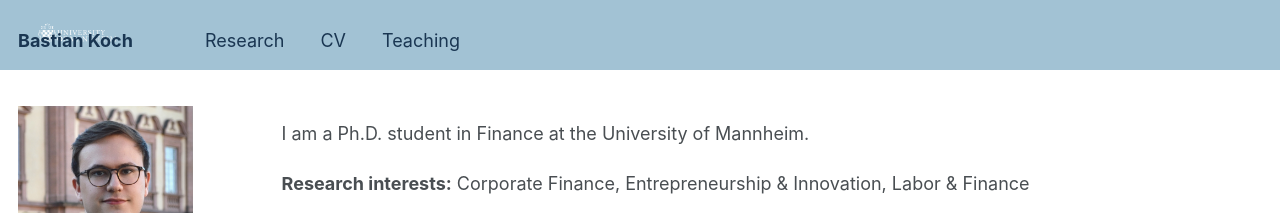
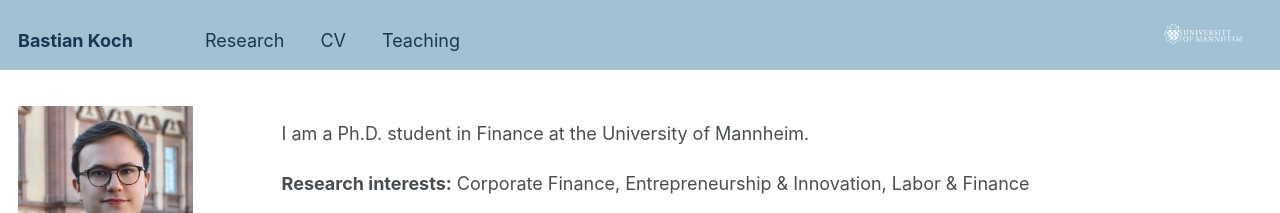
Before and after one commit to BastianKoch/BastianKoch.github.io, a Jekyll site: the page built from _pages/about.md, in a window 1280 px wide. Shown: the top 213 px of the page. Built offline with Jekyll 4.4.1, drawn with Linux system fonts in a browser that asks for light colours.

Commit message:
Move logo back to right, hide on mobile
Co-Authored-By: Claude Sonnet 4.6 <noreply@anthropic.com>

```diff
--- a/_includes/masthead.html
+++ b/_includes/masthead.html
@@ -19,8 +19,8 @@
         <ul class="hidden-links hidden"></ul>
       </nav>
     </div>
-    <a href="https://www.uni-mannheim.de" target="_blank" rel="noopener">
-      <img src="{{ base_path }}/images/logo-uma.png" alt="University of Mannheim" style="height:40px; position:absolute; left:1.5em; top:50%; transform:translateY(-50%);">
+    <a href="https://www.uni-mannheim.de" target="_blank" rel="noopener" class="uma-logo-link">
+      <img src="{{ base_path }}/images/logo-uma.png" alt="University of Mannheim" style="height:40px; position:absolute; right:1.5em; top:50%; transform:translateY(-50%);">
     </a>
   </div>
 </div>
--- a/_sass/_masthead.scss
+++ b/_sass/_masthead.scss
@@ -56,3 +56,9 @@
     font-weight: 700;
   }
 }
+
+.uma-logo-link {
+  @include breakpoint(max-width $medium) {
+    display: none;
+  }
+}
```
